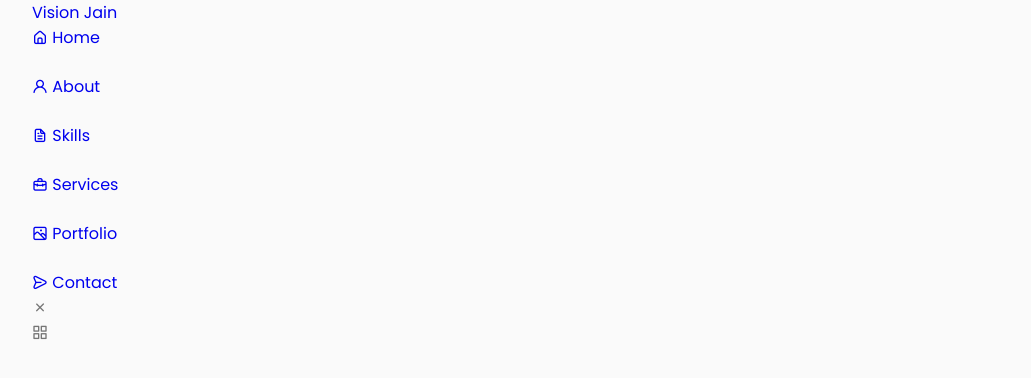
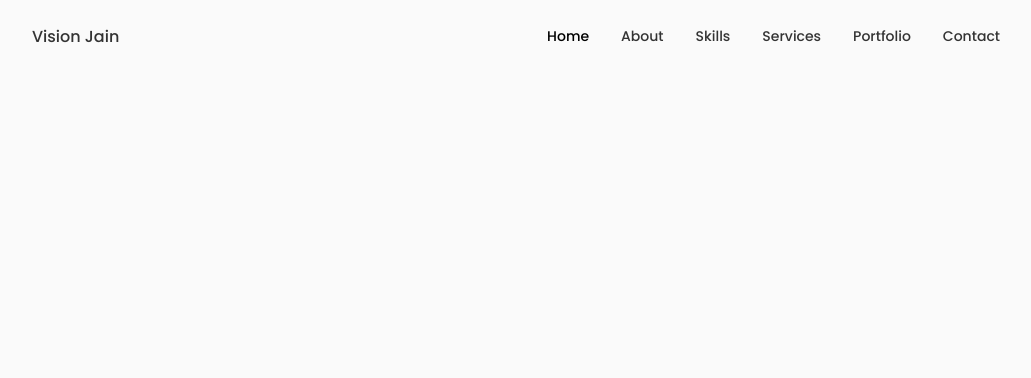
Before and after one commit to visionjain/React-Portfolio, a React (Create React App) app: page / in a window 1280 px wide. Shown: the top 378 px of the page, without its empty margins (124-1155 px from the left). Built offline with nearby package versions, Linux system fonts and the light colour scheme.

Commit message:
wrote css for header

```diff
--- a/src/components/header/Header.jsx
+++ b/src/components/header/Header.jsx
@@ -15,7 +15,7 @@
         <div className="nav__menu">
           <ul className="nav__list grid">
             <li className="nav__item">
-              <a href="#home" className="nav__link">
+              <a href="#home" className="nav__link active-link">
                 <i className="uil uil-estate nav__icon"></i> Home
               </a>
             </li>
--- a/src/components/header/header.css
+++ b/src/components/header/header.css
@@ -0,0 +1,54 @@
+.header {
+  width: 100%;
+  position: fixed;
+  top: 0;
+  left: 0;
+  z-index: var(--z-fixed);
+  background-color: var(--body-colour);
+
+}
+
+.nav {
+  height: calc(var(--header-height) + 1.5rem);
+  display: flex;
+  justify-content: space-between;
+  align-items: center;
+  column-gap: 1rem;
+
+}
+
+.nav__logo,
+.nav__toggle{
+  color: var(--title-color);
+  font-weight: var(--font-medium);
+}
+
+.nav__list {
+  display: flex;
+  column-gap: 2rem;
+}
+
+.nav__link {
+  display: flex;
+  flex-direction: column;
+  align-items: center;
+  font-size: var(--small-font-size);
+  color: var(--title-color);
+  font-weight: var(--font-medium);
+  transition: .3s;
+}
+
+/* icons chupa diye */
+
+.nav__icon,
+.nav__close,
+.nav__toggle {
+  display: none;
+}
+
+/* Activating link */
+
+.active-link,
+.nav__link:hover {
+  color: var(--title-color-dark);
+}
```
